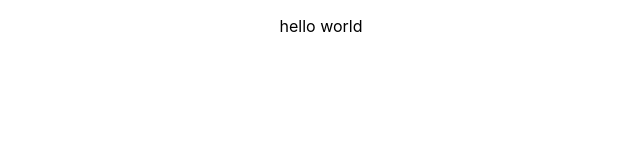
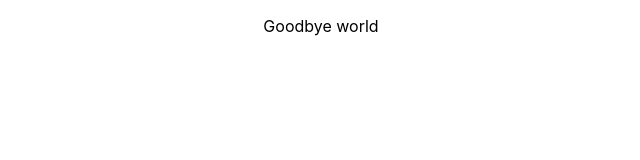
Before and after one commit to johnnyperdomo/collab, a React (Create React App) app: page / in a window 1280 px wide. Shown: the top 160 px of the page, without its empty margins (319-959 px from the left). Built offline with nearby package versions, Linux system fonts and the light colour scheme.

Commit message:
Goodbye world

```diff
--- a/src/App.js
+++ b/src/App.js
@@ -3,7 +3,7 @@ import "./App.css";
 function App() {
     return (
         <div className="App">
-            <p>hello world</p>
+            <p>Goodbye world</p>
         </div>
     );
 }
```
